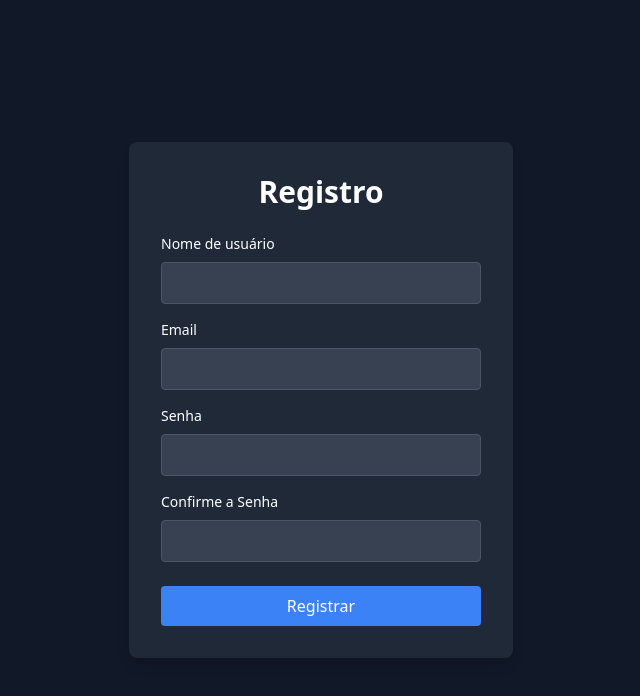
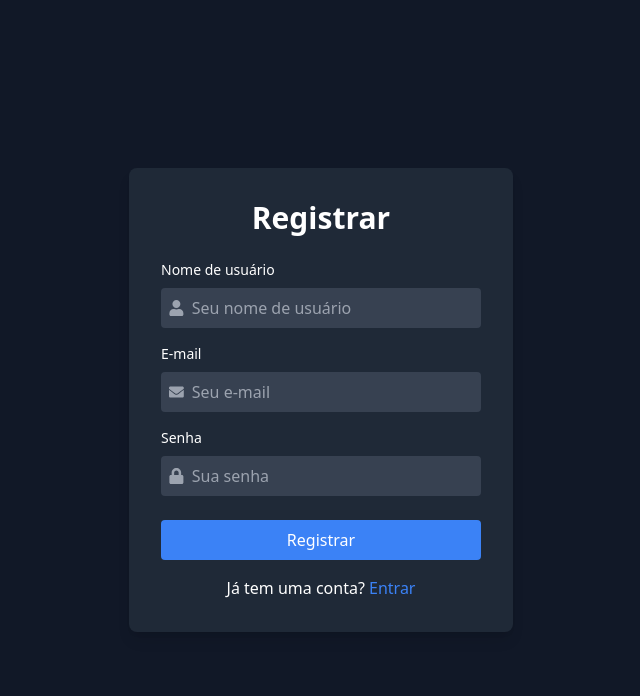
Before and after one commit to O-Farias/GamifyEd, a React (Vite) app in the folder frontend/: page /register in a window 1280 px wide. Shown: the top 696 px of the page, without its empty margins (319-959 px from the left). Built offline with nearby package versions, Linux system fonts and the light colour scheme.

Commit message:
Adicionado ícones nos campos de entrada, nas páginas de autenticação

```diff
--- a/frontend/src/pages/Auth/ForgotPassword.tsx
+++ b/frontend/src/pages/Auth/ForgotPassword.tsx
@@ -1,12 +1,18 @@
 import React, { useState } from "react";
+import { FaEnvelope } from "react-icons/fa";
 
 const ForgotPassword: React.FC = () => {
   const [email, setEmail] = useState("");
 
   const handleSubmit = (event: React.FormEvent) => {
     event.preventDefault();
-    //  adicionar a lógica para enviar a solicitação de redefinição de senha
-    console.log("E-mail para redefinição de senha:", email);
+    // Simulação de envio de e-mail de recuperação de senha
+    if (email) {
+      alert("E-mail de recuperação de senha enviado!");
+      // adicionar a lógica de recuperação de senha futura
+    } else {
+      alert("Por favor, preencha o campo de e-mail.");
+    }
   };
 
   return (
@@ -20,14 +26,18 @@ const ForgotPassword: React.FC = () => {
             <label className="block text-sm font-medium mb-2" htmlFor="email">
               E-mail
             </label>
+            <div className="flex items-center bg-gray-700 p-2 rounded">
+              <FaEnvelope className="text-gray-400 mr-2" />
               <input
                 type="email"
                 id="email"
-              className="w-full p-2 rounded bg-gray-700 border border-gray-600 focus:outline-none focus:ring-2 focus:ring-blue-500"
+                className="w-full bg-transparent border-none focus:outline-none"
+                placeholder="Seu e-mail"
                 value={email}
                 onChange={(e) => setEmail(e.target.value)}
                 required
               />
+            </div>
           </div>
           <button
             type="submit"
@@ -36,6 +46,14 @@ const ForgotPassword: React.FC = () => {
             Enviar
           </button>
         </form>
+        <div className="mt-4 text-center">
+          <p className="mt-2">
+            Lembrou sua senha?{" "}
+            <a href="/login" className="text-blue-500 hover:underline">
+              Entrar
+            </a>
+          </p>
+        </div>
       </div>
     </div>
   );
--- a/frontend/src/pages/Auth/Login.tsx
+++ b/frontend/src/pages/Auth/Login.tsx
@@ -1,14 +1,21 @@
 import React, { useState } from "react";
-import { Link } from "react-router-dom";
+import { useNavigate } from "react-router-dom";
+import { FaUser, FaLock } from "react-icons/fa";
 
 const Login: React.FC = () => {
-  const [username, setUsername] = useState("");
+  const [email, setEmail] = useState("");
   const [password, setPassword] = useState("");
+  const navigate = useNavigate();
 
   const handleSubmit = (event: React.FormEvent) => {
     event.preventDefault();
-    // Aqui você pode adicionar a lógica de autenticação
-    console.log("Usuário:", username, "Senha:", password);
+    // Simulação de validação de login
+    if (email && password) {
+      // adicionar a lógica de autenticação futura
+      navigate("/dashboard"); // Redireciona para o Dashboard
+    } else {
+      alert("Por favor, preencha todos os campos.");
+    }
   };
 
   return (
@@ -17,20 +24,21 @@ const Login: React.FC = () => {
         <h2 className="text-3xl font-bold mb-6 text-center">Login</h2>
         <form onSubmit={handleSubmit}>
           <div className="mb-4">
-            <label
-              className="block text-sm font-medium mb-2"
-              htmlFor="username"
-            >
+            <label className="block text-sm font-medium mb-2" htmlFor="email">
               E-mail
             </label>
+            <div className="flex items-center bg-gray-700 p-2 rounded">
+              <FaUser className="text-gray-400 mr-2" />
               <input
-              type="text"
-              id="username"
-              className="w-full p-2 rounded bg-gray-700 border border-gray-600 focus:outline-none focus:ring-2 focus:ring-blue-500"
-              value={username}
-              onChange={(e) => setUsername(e.target.value)}
+                type="email"
+                id="email"
+                className="w-full bg-transparent border-none focus:outline-none"
+                placeholder="Seu e-mail"
+                value={email}
+                onChange={(e) => setEmail(e.target.value)}
                 required
               />
+            </div>
           </div>
           <div className="mb-6">
             <label
@@ -39,14 +47,18 @@ const Login: React.FC = () => {
             >
               Senha
             </label>
+            <div className="flex items-center bg-gray-700 p-2 rounded">
+              <FaLock className="text-gray-400 mr-2" />
               <input
                 type="password"
                 id="password"
-              className="w-full p-2 rounded bg-gray-700 border border-gray-600 focus:outline-none focus:ring-2 focus:ring-blue-500"
+                className="w-full bg-transparent border-none focus:outline-none"
+                placeholder="Sua senha"
                 value={password}
                 onChange={(e) => setPassword(e.target.value)}
                 required
               />
+            </div>
           </div>
           <button
             type="submit"
@@ -57,18 +69,18 @@ const Login: React.FC = () => {
         </form>
         <div className="mt-4 text-center">
           <p>
-            <Link
-              to="/forgot-password"
+            <a
+              href="/forgot-password"
               className="text-blue-500 hover:underline"
             >
               Esqueceu sua senha?
-            </Link>
+            </a>
           </p>
           <p className="mt-2">
             Ainda não tem uma conta?{" "}
-            <Link to="/register" className="text-blue-500 hover:underline">
+            <a href="/register" className="text-blue-500 hover:underline">
               Registre-se
-            </Link>
+            </a>
           </p>
         </div>
       </div>
--- a/frontend/src/pages/Auth/Register.tsx
+++ b/frontend/src/pages/Auth/Register.tsx
@@ -1,25 +1,28 @@
 import React, { useState } from "react";
+import { useNavigate } from "react-router-dom";
+import { FaUser, FaEnvelope, FaLock } from "react-icons/fa";
 
 const Register: React.FC = () => {
   const [username, setUsername] = useState("");
   const [email, setEmail] = useState("");
   const [password, setPassword] = useState("");
-  const [confirmPassword, setConfirmPassword] = useState("");
+  const navigate = useNavigate();
 
   const handleSubmit = (event: React.FormEvent) => {
     event.preventDefault();
-    if (password !== confirmPassword) {
-      alert("As senhas não coincidem");
-      return;
+    // Simulação de validação de registro
+    if (username && email && password) {
+      // adicionar a lógica de registro futura
+      navigate("/login"); // Redireciona para o login após registro
+    } else {
+      alert("Por favor, preencha todos os campos.");
     }
-    // adicionar a lógica de registro
-    console.log("Usuário:", username, "Email:", email, "Senha:", password);
   };
 
   return (
     <div className="bg-gray-900 text-white min-h-screen flex items-center justify-center">
       <div className="bg-gray-800 p-8 rounded-lg shadow-lg w-96">
-        <h2 className="text-3xl font-bold mb-6 text-center">Registro</h2>
+        <h2 className="text-3xl font-bold mb-6 text-center">Registrar</h2>
         <form onSubmit={handleSubmit}>
           <div className="mb-4">
             <label
@@ -28,59 +31,55 @@ const Register: React.FC = () => {
             >
               Nome de usuário
             </label>
+            <div className="flex items-center bg-gray-700 p-2 rounded">
+              <FaUser className="text-gray-400 mr-2" />
               <input
                 type="text"
                 id="username"
-              className="w-full p-2 rounded bg-gray-700 border border-gray-600 focus:outline-none focus:ring-2 focus:ring-blue-500"
+                className="w-full bg-transparent border-none focus:outline-none"
+                placeholder="Seu nome de usuário"
                 value={username}
                 onChange={(e) => setUsername(e.target.value)}
                 required
               />
             </div>
+          </div>
           <div className="mb-4">
             <label className="block text-sm font-medium mb-2" htmlFor="email">
-              Email
+              E-mail
             </label>
+            <div className="flex items-center bg-gray-700 p-2 rounded">
+              <FaEnvelope className="text-gray-400 mr-2" />
               <input
                 type="email"
                 id="email"
-              className="w-full p-2 rounded bg-gray-700 border border-gray-600 focus:outline-none focus:ring-2 focus:ring-blue-500"
+                className="w-full bg-transparent border-none focus:outline-none"
+                placeholder="Seu e-mail"
                 value={email}
                 onChange={(e) => setEmail(e.target.value)}
                 required
               />
             </div>
-          <div className="mb-4">
+          </div>
+          <div className="mb-6">
             <label
               className="block text-sm font-medium mb-2"
               htmlFor="password"
             >
               Senha
             </label>
+            <div className="flex items-center bg-gray-700 p-2 rounded">
+              <FaLock className="text-gray-400 mr-2" />
               <input
                 type="password"
                 id="password"
-              className="w-full p-2 rounded bg-gray-700 border border-gray-600 focus:outline-none focus:ring-2 focus:ring-blue-500"
+                className="w-full bg-transparent border-none focus:outline-none"
+                placeholder="Sua senha"
                 value={password}
                 onChange={(e) => setPassword(e.target.value)}
                 required
               />
             </div>
-          <div className="mb-6">
-            <label
-              className="block text-sm font-medium mb-2"
-              htmlFor="confirmPassword"
-            >
-              Confirme a Senha
-            </label>
-            <input
-              type="password"
-              id="confirmPassword"
-              className="w-full p-2 rounded bg-gray-700 border border-gray-600 focus:outline-none focus:ring-2 focus:ring-blue-500"
-              value={confirmPassword}
-              onChange={(e) => setConfirmPassword(e.target.value)}
-              required
-            />
           </div>
           <button
             type="submit"
@@ -89,6 +88,14 @@ const Register: React.FC = () => {
             Registrar
           </button>
         </form>
+        <div className="mt-4 text-center">
+          <p className="mt-2">
+            Já tem uma conta?{" "}
+            <a href="/login" className="text-blue-500 hover:underline">
+              Entrar
+            </a>
+          </p>
+        </div>
       </div>
     </div>
   );
```
Lines whose indentation alone changed are shown as unchanged.
